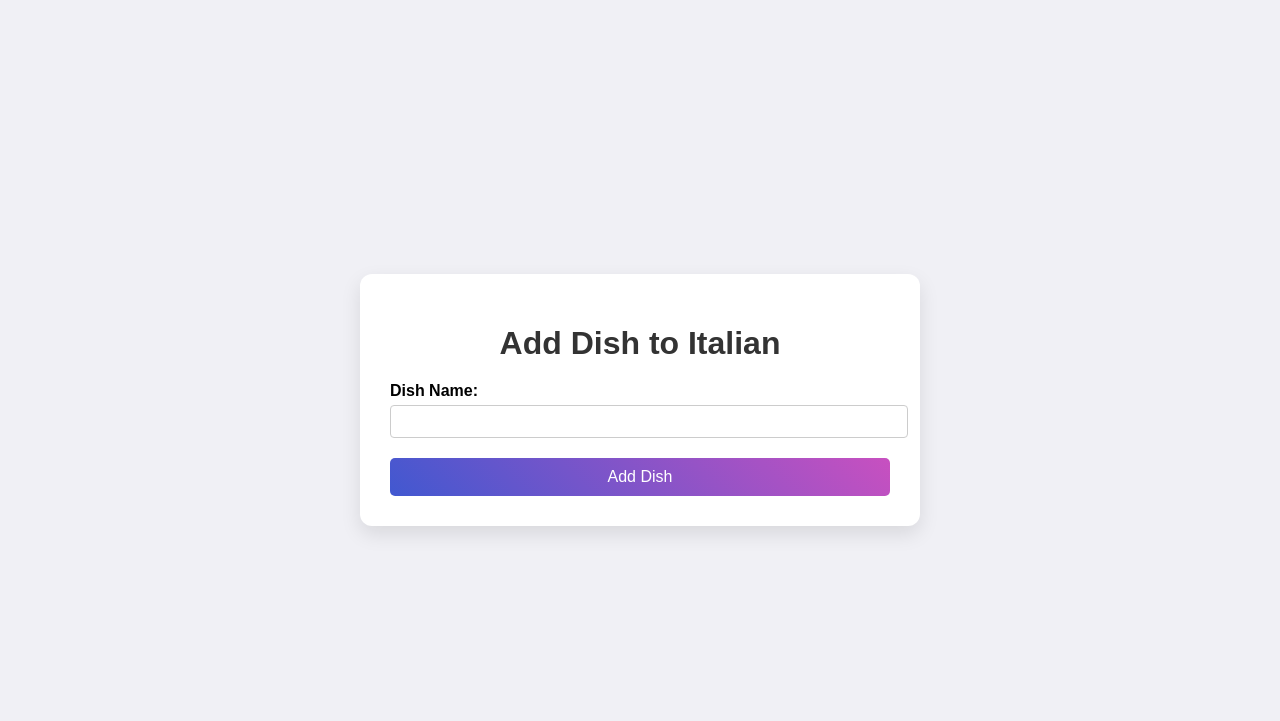
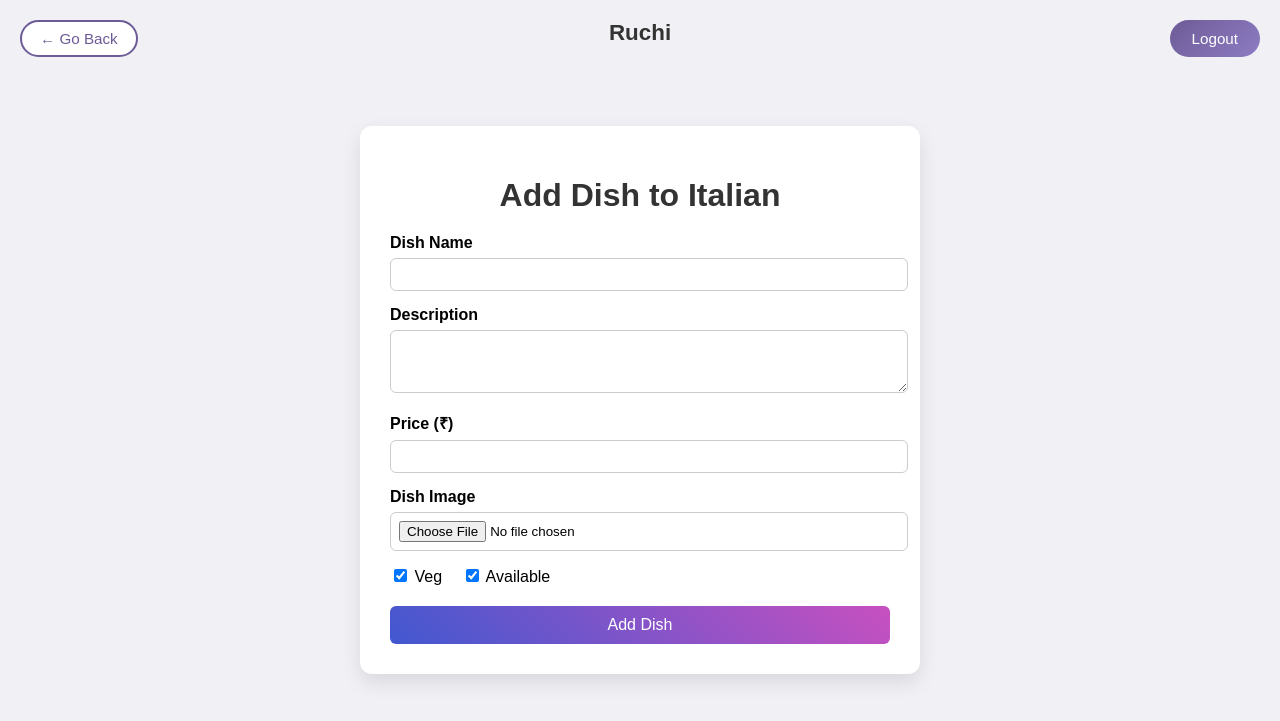
Before and after one commit to Oma-Dalvi/Restaurant_Management, a Django app: template restaurant_project/templates/add_dish.html in a window 1280 px wide. Shown: the top 721 px of the page. Run offline with Django 4.2, Linux system fonts and the light colour scheme; the template is opened without the code that fills it: values that come from a table or form of the project are taken from there, others are empty; data comes from the database, SQL or seed files in the repository.

Commit message:
restaurant name

```diff
--- a/restaurant_project/customers/urls.py
+++ b/restaurant_project/customers/urls.py
@@ -8,5 +8,5 @@ urlpatterns = [
 
     path('restaurant_list', RestaurantListApi.as_view(), name='restaurant-list'),
 
-    path('search-bar',SearchBar.as_view(), name='search-bar')
+    path('restaurant/<int:restaurant_id>/menu/',SearchRestaurantMenuAPI.as_view(), name='customer-restaurant-menu')
 ]
--- a/restaurant_project/restaurant_project/settings.py
+++ b/restaurant_project/restaurant_project/settings.py
@@ -113,3 +113,8 @@ STATIC_URL = '/static/'
 # https://docs.djangoproject.com/en/4.2/ref/settings/#default-auto-field
 
 DEFAULT_AUTO_FIELD = 'django.db.models.BigAutoField'
+
+
+# Required for Images
+MEDIA_URL = '/media/'
+MEDIA_ROOT = BASE_DIR / 'media'
--- a/restaurant_project/restaurant_project/urls.py
+++ b/restaurant_project/restaurant_project/urls.py
@@ -1,6 +1,10 @@
 from django.contrib import admin
 from django.urls import path,include
 from .views import home
+from django.conf import settings
+from django.conf.urls.static import static
+
+
 
 urlpatterns = [
     path('admin/', admin.site.urls),
@@ -8,3 +12,5 @@ urlpatterns = [
     path('api/restaurant/', include('restaurants.urls')),
     path('api/customer/', include('customers.urls'))
 ]
+
+urlpatterns += static(settings.MEDIA_URL, document_root=settings.MEDIA_ROOT)
--- a/restaurant_project/restaurants/models.py
+++ b/restaurant_project/restaurants/models.py
@@ -1,5 +1,19 @@
 from django.contrib.auth.hashers import make_password
 from django.db import models
+import os
+
+def dish_image_upload_path(instance, filename):
+    restaurant = instance.menu.restaurant
+    restaurant_name = restaurant.restaurant_name.replace(" ", "_")
+
+    return os.path.join(
+        "restaurants",
+        restaurant_name,
+        "dishes",
+        filename
+    )
+
+
 
 
 class MenuType(models.Model):
@@ -14,6 +28,7 @@ class Dish(models.Model):
     dish_id = models.AutoField(primary_key=True)
     name = models.CharField(max_length=255)
 
+
     def __str__(self):
         return self.name
 
@@ -23,6 +38,10 @@ class Restaurant(models.Model):
     restaurant_name = models.CharField(max_length=255)
     password = models.CharField(max_length=100)
     menus = models.ManyToManyField(MenuType, through='RestaurantMenu')
+
+    created_at = models.DateTimeField(null=True, blank=True)
+    updated_at = models.DateTimeField(null=True, blank=True)
+
 
     # def save(self, *args, **kwargs):
     #     # Hash the password before saving
@@ -36,6 +55,11 @@ class Restaurant(models.Model):
 class RestaurantMenu(models.Model):
     restaurant = models.ForeignKey(Restaurant, on_delete=models.CASCADE)
     menu_type = models.ForeignKey(MenuType, on_delete=models.CASCADE)
+    is_available = models.BooleanField(default=True)
+
+    created_at = models.DateTimeField(null=True, blank=True)
+    updated_at = models.DateTimeField(null=True, blank=True)
+
 
     class Meta:
         unique_together = ('restaurant', 'menu_type')
@@ -49,6 +73,21 @@ class MenuDish(models.Model):
     menu = models.ForeignKey(RestaurantMenu, on_delete=models.CASCADE)
     dish = models.ForeignKey(Dish, on_delete=models.CASCADE)
 
+    description = models.TextField(blank=True)
+    price = models.DecimalField(max_digits=8, decimal_places=2, default=0)
+    image = models.ImageField(
+        upload_to=dish_image_upload_path,
+        null=True,
+        blank=True
+    )
+
+    is_available = models.BooleanField(default=True)
+    is_veg = models.BooleanField(default=True)
+
+    created_at = models.DateTimeField(null=True, blank=True)
+    updated_at = models.DateTimeField(null=True, blank=True)
+
+
     class Meta:
         unique_together = ('menu', 'dish')
 
--- a/restaurant_project/templates/add_dish.html
+++ b/restaurant_project/templates/add_dish.html
@@ -1,5 +1,6 @@
 <!DOCTYPE html>
 <html lang="en">
+
 <head>
     <meta charset="UTF-8">
     <meta name="viewport" content="width=device-width, initial-scale=1.0">
@@ -15,6 +16,7 @@
             align-items: center;
             height: 100vh;
         }
+
         .container {
             background-color: #ffffff;
             padding: 30px;
@@ -22,55 +24,164 @@
             box-shadow: 0 8px 20px rgba(0, 0, 0, 0.1);
             max-width: 500px;
             width: 90%;
+        }
+
+        h1 {
             text-align: center;
-        }
-        h1 {
             font-size: 2em;
             color: #333333;
             margin-bottom: 20px;
         }
+
         .form-group {
-            margin-bottom: 20px;
-            text-align: left;
+            margin-bottom: 15px;
         }
+
         .form-group label {
             display: block;
-            margin-bottom: 5px;
+            margin-bottom: 6px;
             font-weight: bold;
         }
-        .form-group input {
+
+        .form-group input,
+        .form-group textarea,
+        .form-group select {
             width: 100%;
             padding: 8px;
             border: 1px solid #ccc;
-            border-radius: 4px;
+            border-radius: 6px;
         }
+
+        textarea {
+            resize: vertical;
+        }
+
+        .checkbox-group {
+            display: flex;
+            gap: 20px;
+            margin-bottom: 20px;
+        }
+
         .submit-button {
             background: linear-gradient(-135deg, #c850c0, #4158d0);
             color: #fff;
-            padding: 10px 20px;
+            padding: 10px;
             border: none;
-            border-radius: 5px;
+            border-radius: 6px;
             cursor: pointer;
             font-size: 1em;
-            transition: background 0.3s;
             width: 100%;
         }
+
         .submit-button:hover {
             background: linear-gradient(-135deg, #b03fa8, #3648c2);
         }
+
+        .go-back-button {
+            position: fixed;
+            top: 20px;
+            left: 20px;
+            background: #ffffff;
+            color: #6d5b97;
+            padding: 8px 18px;
+            border: 2px solid #6d5b97;
+            border-radius: 25px;
+            cursor: pointer;
+            font-size: 0.95em;
+            z-index: 1000;
+        }
+
+        .go-back-button:hover {
+            background: #6d5b97;
+            color: #ffffff;
+        }
+
+        .restaurant-name {
+            position: fixed;
+            top: 20px;
+            left: 50%;
+            transform: translateX(-50%);
+            font-size: 1.4em;
+            font-weight: bold;
+            color: #333333;
+            z-index: 900;
+        }
+        .logout-button {
+            position: fixed;
+            top: 20px;
+            right: 20px;
+            background: linear-gradient(135deg, #6d5b97, #8e7cc3);
+            color: #ffffff;
+            padding: 10px 22px;
+            border: none;
+            border-radius: 25px;
+            cursor: pointer;
+            font-size: 0.95em;
+            transition: background 0.3s ease;
+            z-index: 1000; /* stays above everything */
+        }
+
+        .logout-button:hover {
+            background: linear-gradient(135deg, #8e7cc3, #6d5b97);
+        }
+
     </style>
 </head>
+
 <body>
+
+    <button class="go-back-button" onclick="window.history.back()">← Go Back</button>
+    <div class="restaurant-name">
+        {{ menu.restaurant.restaurant_name }}
+    </div>
+
+
     <div class="container">
         <h1>Add Dish to {{ menu.menu_type.menu_name }}</h1>
-        <form method="post">
+
+        <form method="post" enctype="multipart/form-data">
             {% csrf_token %}
+
             <div class="form-group">
-                <label for="dish_name">Dish Name:</label>
-                <input type="text" id="dish_name" name="dish_name" required>
+                <label>Dish Name</label>
+                <input type="text" name="dish_name" required>
             </div>
+
+            <div class="form-group">
+                <label>Description</label>
+                <textarea name="description" rows="3"></textarea>
+            </div>
+
+            <div class="form-group">
+                <label>Price (₹)</label>
+                <input type="number" name="price" step="0.01" required>
+            </div>
+
+            <div class="form-group">
+                <label>Dish Image</label>
+                <input type="file" name="image" accept="image/*">
+            </div>
+
+            <div class="checkbox-group">
+                <label>
+                    <input type="checkbox" name="is_veg" checked>
+                    Veg
+                </label>
+
+                <label>
+                    <input type="checkbox" name="is_available" checked>
+                    Available
+                </label>
+            </div>
+
             <button type="submit" class="submit-button">Add Dish</button>
         </form>
     </div>
+    <form action="{% url 'restaurant-logout' %}" method="post">
+        {% csrf_token %}
+        <button type="submit" class="logout-button">Logout</button>
+    </form>
+
 </body>
+
 </html>
```
Also changed, not shown: restaurant_project/customers/views.py (+11 -8 lines), restaurant_project/restaurants/serializers.py (+36 -0 lines), restaurant_project/restaurants/views.py (+14 -5 lines), restaurant_project/templates/menu_dishes.html (+46 -10 lines), restaurant_project/templates/restaurant_list.html (+38 -48 lines), restaurant_project/templates/restaurant_menu.html (added, +51 -0 lines), 1 other file.
